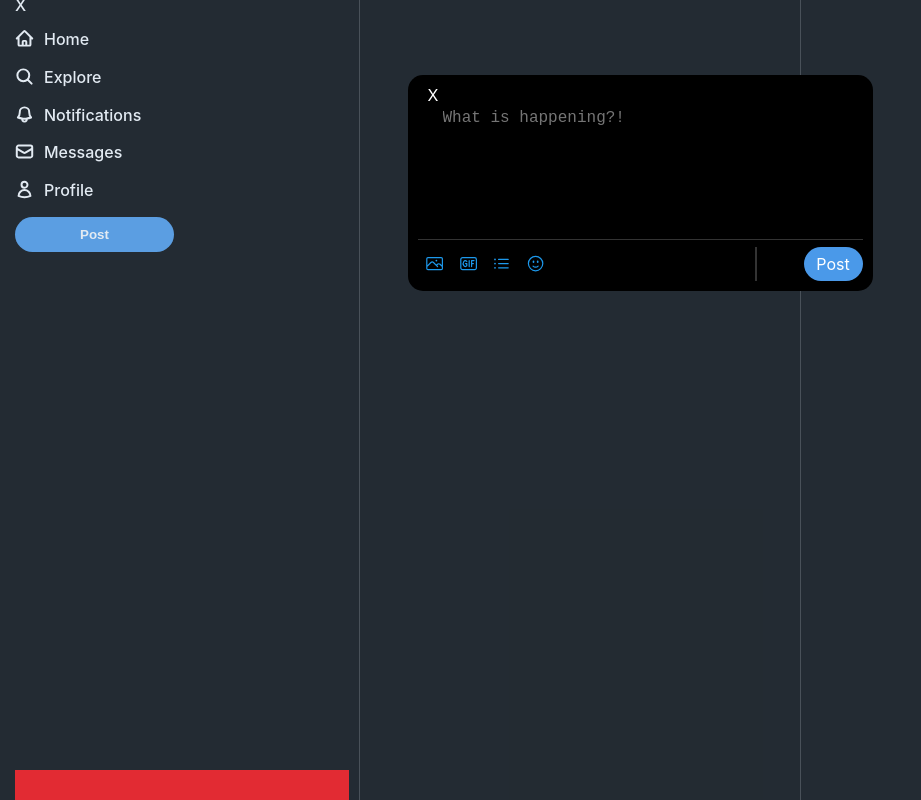
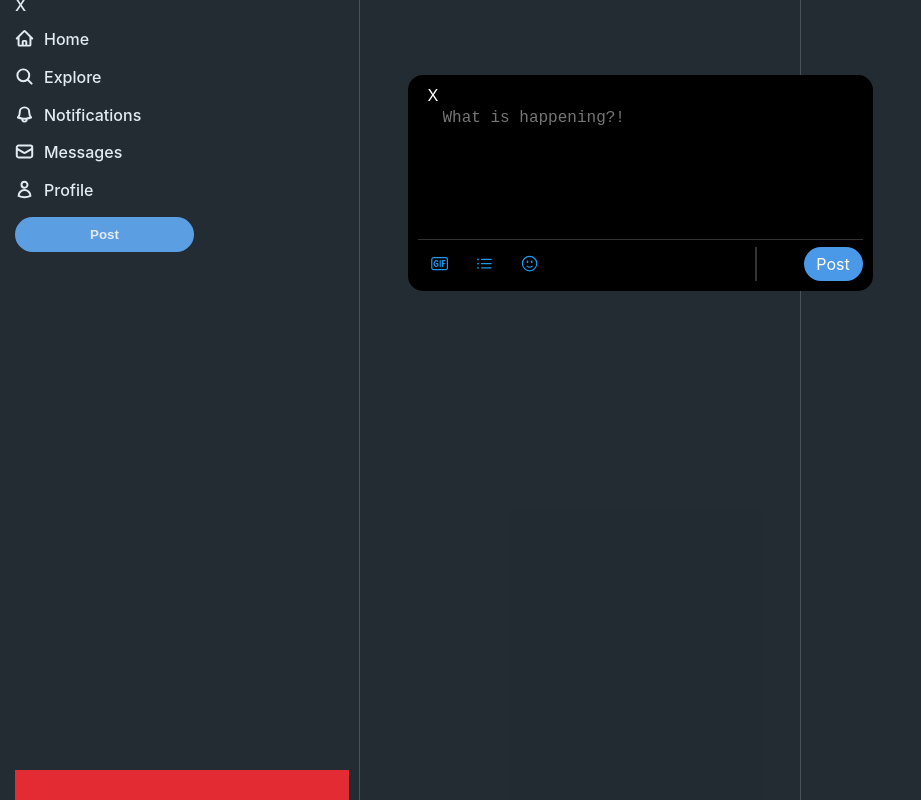
Before and after one commit to thecodesmiff/smitter, a React (Create React App) app: page / in a window 1280 px wide. Both pictures are taken after a click on the button "Post". Shown: the whole page, without its empty margins (0-921 px from the left). Built offline with nearby package versions, Linux system fonts and the light colour scheme.

Commit message:
made small changes to smeetform compnonent

```diff
--- a/package.json
+++ b/package.json
@@ -9,6 +9,7 @@
     "@testing-library/react": "^13.4.0",
     "@testing-library/user-event": "^13.5.0",
     "emoji-mart": "^5.5.2",
+    "gif-picker-react": "^1.3.2",
     "react": "^18.2.0",
     "react-dom": "^18.2.0",
     "react-icons": "^5.0.1",
--- /dev/null
+++ b/src/components/GifPicker.js
@@ -0,0 +1,16 @@
+
+import { useState } from "react";
+import GifPick from "gif-picker-react";
+
+
+export default function GifPicker() {
+    const [gif, setGif] = useState(null);
+
+    console.log(gif)
+
+    return (
+        <div>
+            <GifPick tenorApiKey={"AIzaSyBSVO1_4EpBDQcboJwVKuokQPattYKa0vY"} onGifClick={(TenorImage) => setGif(TenorImage.description)} />
+        </div>
+    )
+}
--- a/src/components/SmeetForm.js
+++ b/src/components/SmeetForm.js
@@ -2,19 +2,20 @@
 import styles from './SmeetForm.module.css';
 // import { GoHome, GoImage } from 'react-icons/go';
 import { HiOutlineGif,
-         HiOutlinePhoto,
          HiOutlineListBullet,
          HiOutlineFaceSmile,
 } from 'react-icons/hi2';
 import CharCount from './CharCount';
 import EmojiPicker from '@emoji-mart/react';
 import data from '@emoji-mart/data';
+import GifPicker from './GifPicker';
 
 
 export default function SmeetForm({ setShowModal }) {
 
     const [smeetText, setSmeetText] = useState("");
     const [showEmojiPicker, setShowEmojiPicker] = useState(false);
+    const [showGifPicker, setShowGifPicker] = useState(false);
 
     const addEmoji = (e) => {
         const symbol = e.unified.split("_");
@@ -24,9 +25,19 @@
         setSmeetText(smeetText + emoji);
     }
 
+
     const toggleShowEmoji =  () => {
+        showGifPicker ? setShowGifPicker(false) : setShowGifPicker(false);
         !showEmojiPicker ? setShowEmojiPicker(true) : setShowEmojiPicker(false);
     }
+
+    const toggleShowGif =  () => {
+        showEmojiPicker ? setShowEmojiPicker(false) : setShowEmojiPicker(false);
+        !showGifPicker ? setShowGifPicker(true) : setShowGifPicker(false);
+    }
+
+
+
 
     return (
         <>
@@ -47,13 +58,18 @@
                                 value={smeetText}
                             >
                             </textarea>
+                            <input
+                                type="file"
+                                id="file"
+                                className={styles.file}
+                                accept=".jpg, .png"
+                            />
                         </form>
                     </div>
                     <div className={styles.smeetform_bottom}>
                         <div className={styles.smeetform_options}>
                             <div className={styles.options_left}>
-                                <HiOutlinePhoto className={styles.homeIcon} />
-                                <HiOutlineGif className={styles.homeIcon} />
+                                <HiOutlineGif className={styles.homeIcon} onClick={(toggleShowGif)} />
                                 <HiOutlineListBullet className={styles.homeIcon} />
                                 <HiOutlineFaceSmile className={styles.homeIcon} onClick={(toggleShowEmoji)} />
                             </div>
@@ -73,6 +89,13 @@
                         onEmojiSelect={addEmoji}
                     />
                 </div> }
+                { showGifPicker &&
+                <div className={styles.emojiStuff}>
+                    <GifPicker
+                        data={data}
+                        onEmojiSelect={addEmoji}
+                    />
+                </div> }
             </div>
         </>
     )
--- a/src/components/SmeetForm.module.css
+++ b/src/components/SmeetForm.module.css
@@ -1,7 +1,6 @@
 * {
     padding: 0;
     margin: 0;
-    color: #000;
 }
 
 .container {
@@ -126,3 +125,7 @@
 .emojiStuff {
     align-self: center;
 }
+
+.file {
+    display: none;
+}
--- a/src/views/Main.module.css
+++ b/src/views/Main.module.css
@@ -1,5 +1,5 @@
 * {
-    color: #fff;
+    color: #ffffff;
     background-color: #000;
 }
 
@@ -54,7 +54,7 @@
 
 button {
     border: none;
-    padding: 10px 65px;
+    padding: 10px 75px;
     background-color: #4A99E9;
     border-radius: 20px;
     font-weight: bold;
```
Also changed, not shown: src/views/Main.js (line endings or trailing spaces), 1 other file (tests, documents, lock files or other folders).
